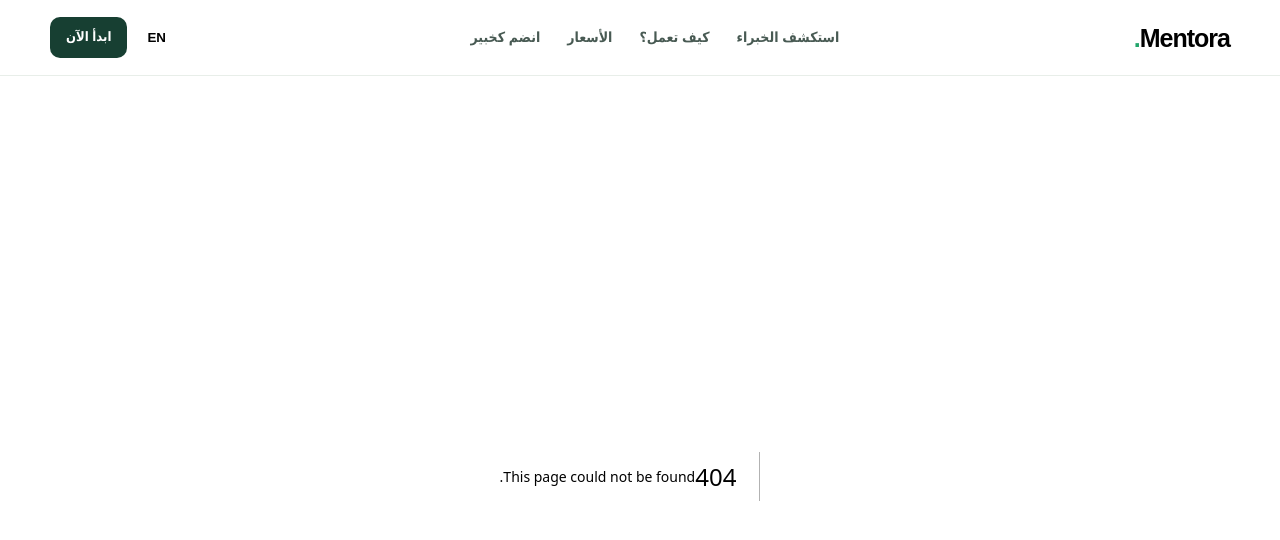
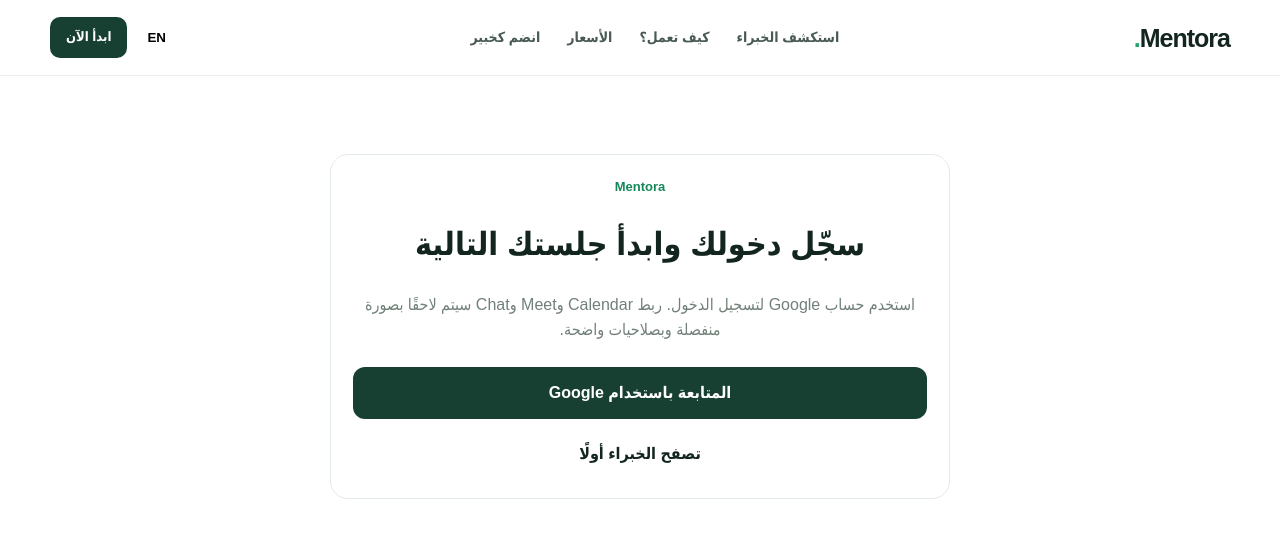
Before and after one commit to AhmedZakaria14/mentora, a Next.js app: page /login in a window 1280 px wide. Before the commit this address had no page. Shown: the top 540 px of the page. Built offline with nearby package versions, Linux system fonts and the light colour scheme.

Commit message:
Add Mentora login page

```diff
--- /dev/null
+++ b/src/app/login/page.tsx
@@ -0,0 +1,22 @@
+import Link from "next/link";
+
+export default async function LoginPage({ searchParams }: { searchParams: Promise<{ error?: string }> }) {
+  const { error } = await searchParams;
+
+  return (
+    <main className="section">
+      <div className="shell" style={{ maxWidth: 620 }}>
+        <div className="panel" style={{ textAlign: "center" }}>
+          <div className="eyebrow">Mentora</div>
+          <h1>سجّل دخولك وابدأ جلستك التالية</h1>
+          <p className="muted">استخدم حساب Google لتسجيل الدخول. ربط Calendar وMeet وChat سيتم لاحقًا بصورة منفصلة وبصلاحيات واضحة.</p>
+          {error ? <p className="notice error">تعذر تسجيل الدخول. حاول مرة أخرى.</p> : null}
+          <div style={{ marginTop: 24, display: "grid", gap: 12 }}>
+            <Link className="btn" href="/auth/google">المتابعة باستخدام Google</Link>
+            <Link className="ghost" href="/explore">تصفح الخبراء أولًا</Link>
+          </div>
+        </div>
+      </div>
+    </main>
+  );
+}
```
